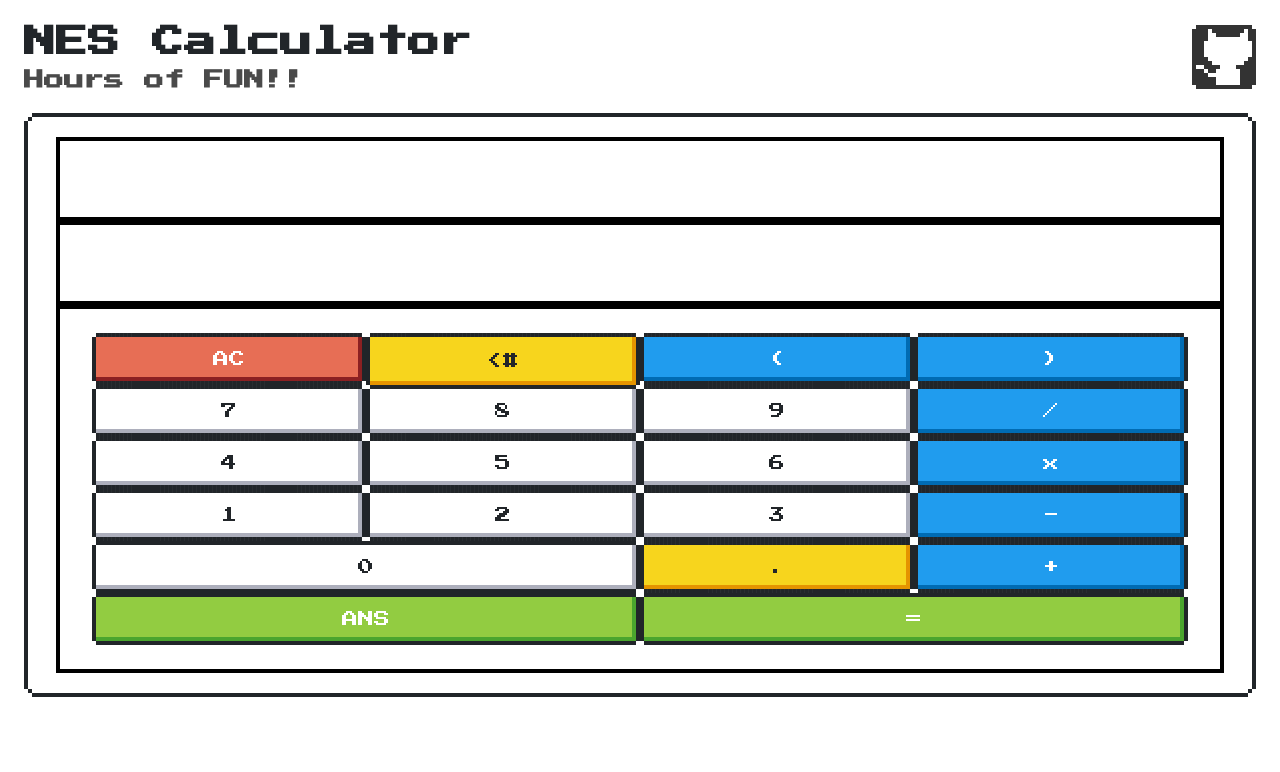
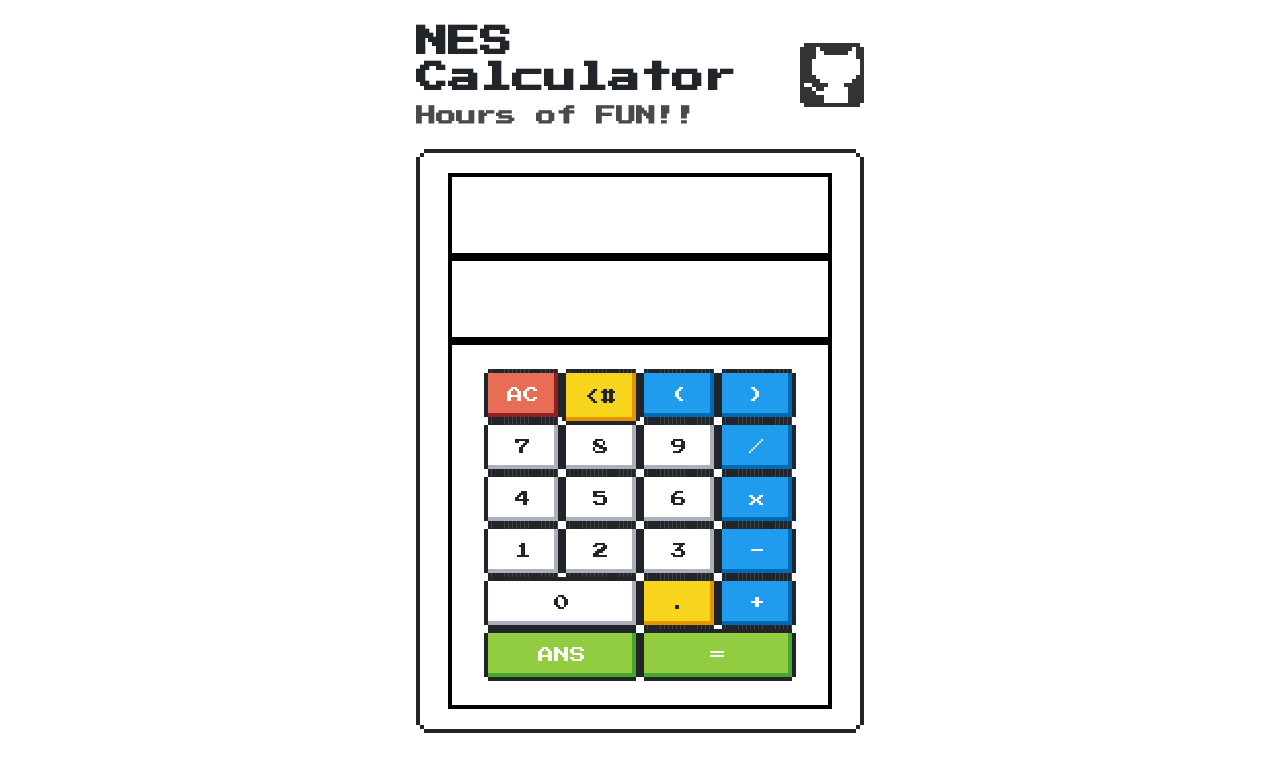
Before and after one commit to MatiasAgelvis/NEScalculator, a Preact app: page / in a window 1280 px wide. Shown: the top 772 px of the page. Built offline with nearby package versions, Linux system fonts and the light colour scheme.

Commit message:
style(layout): center and constrain containers to 28rem

```diff
--- a/src/index.scss
+++ b/src/index.scss
@@ -131,11 +131,13 @@
   justify-content: space-between;
   align-items: center;
   align-content: stretch;
-  margin: 1.5rem;
+  width: min(28rem, 100% - 3rem);
+  margin: 1.5rem auto;
 }
 
 .calculator-container {
-  margin: 1.5rem;
+  width: min(28rem, 100% - 3rem);
+  margin: 1.5rem auto;
 }
 
 .text-container {
```
